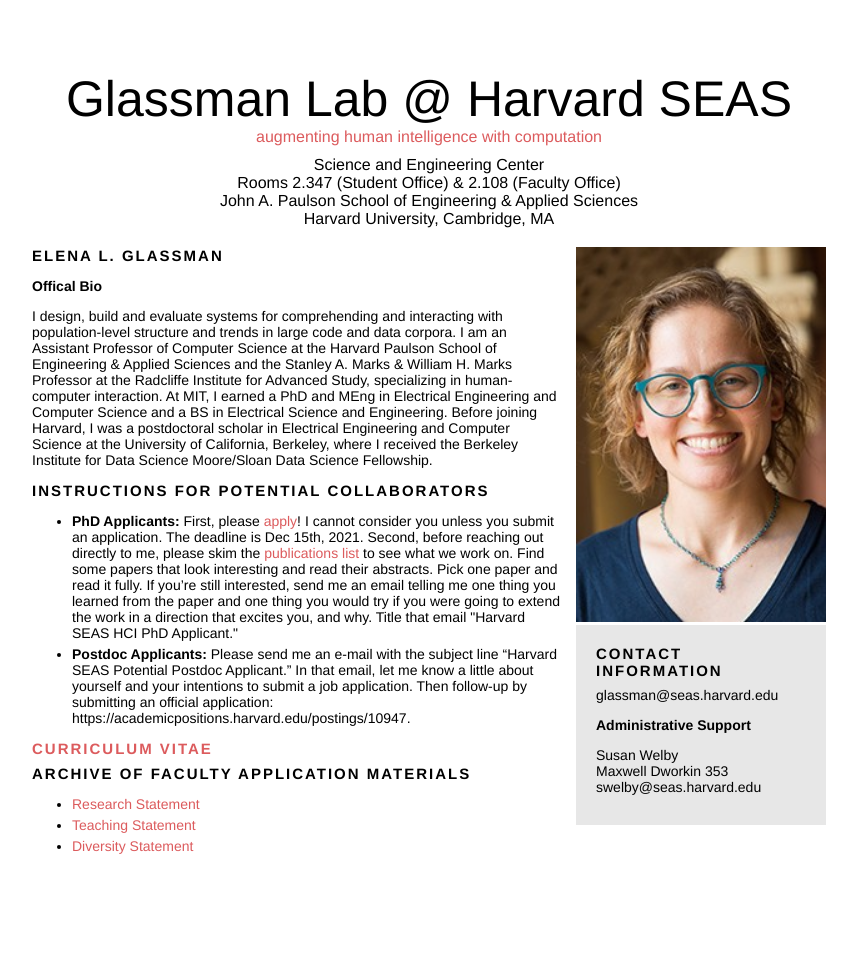
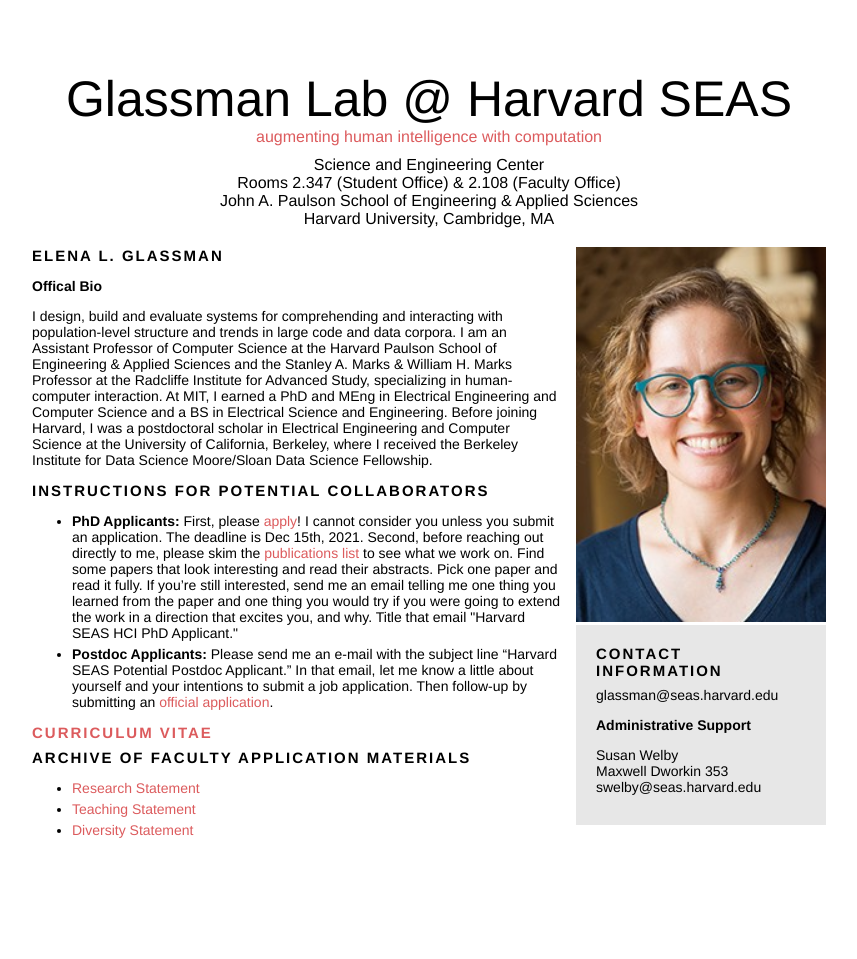
Before and after one commit to eglassman/eglassman.github.io, a Jekyll site: the page built from glassman.html, in a window 1280 px wide. Shown: the whole page, without its empty margins (211-1068 px from the left). Built offline with Jekyll 4.4.1, drawn with Linux system fonts in a browser that asks for light colours; some of the changed lines change nothing that is shown.

Commit message:
added postdoc job link

```diff
--- a/glassman.html
+++ b/glassman.html
@@ -29,7 +29,7 @@
 <ul>
   <li><b>PhD Applicants:</b> First, please <a href="https://gsas.harvard.edu/programs-of-study/divisions/school-engineering-and-applied-sciences">apply</a>! I cannot consider you unless you submit an application. The deadline is Dec 15th, 2021. Second, before reaching out directly to me, please skim the <a href="/index.html#publications">publications list</a> to see what we work on. Find some papers that look interesting and read their abstracts. Pick one paper and read it fully. If you’re still interested, send me an email telling me one thing you learned from the paper and one thing you would try if you were going to extend the work in a direction that excites you, and why. Title that email "Harvard SEAS HCI PhD Applicant."
   </li>
-  <li><b>Postdoc Applicants:</b> Please send me an e-mail with the subject line “Harvard SEAS Potential Postdoc Applicant.” In that email, let me know a little about yourself and your intentions to submit a job application. Then follow-up by submitting an official application: https://academicpositions.harvard.edu/postings/10947.</li>
+  <li><b>Postdoc Applicants:</b> Please send me an e-mail with the subject line “Harvard SEAS Potential Postdoc Applicant.” In that email, let me know a little about yourself and your intentions to submit a job application. Then follow-up by submitting an <a href="https://academicpositions.harvard.edu/postings/10947">official application</a>.</li>
 </ul>
 
 </p>
```
